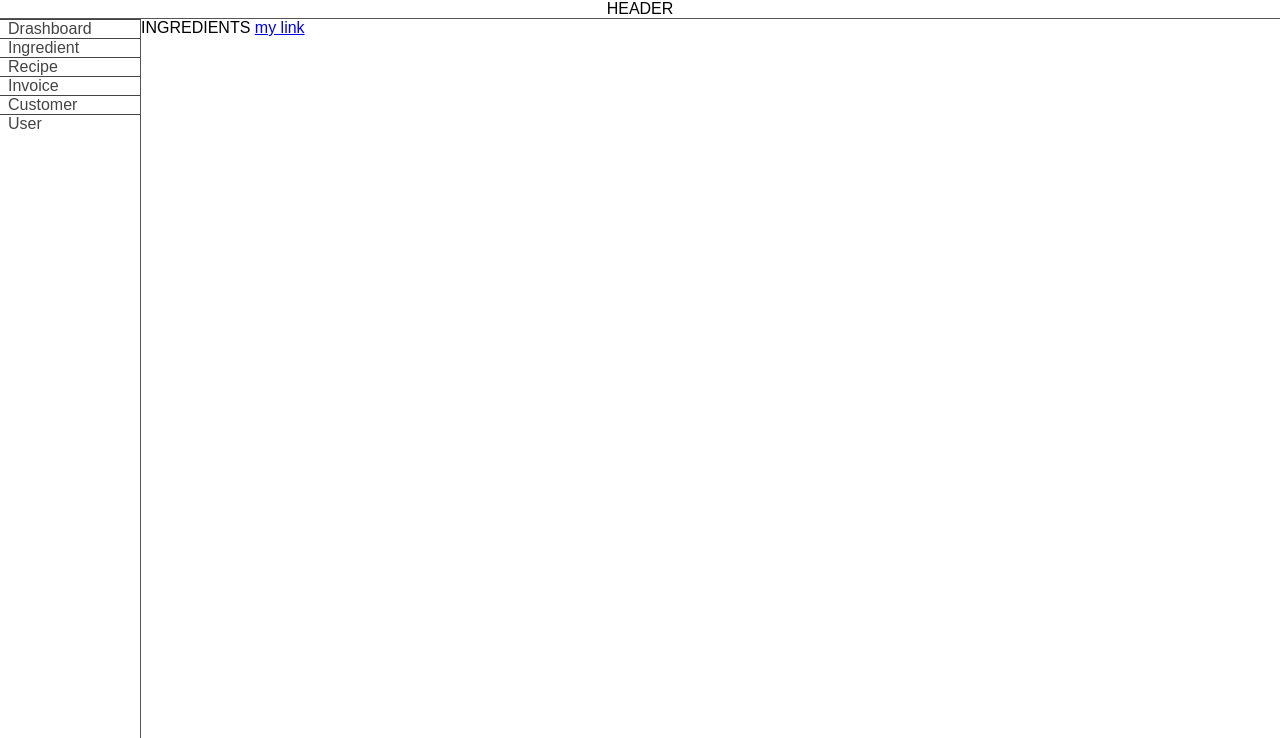
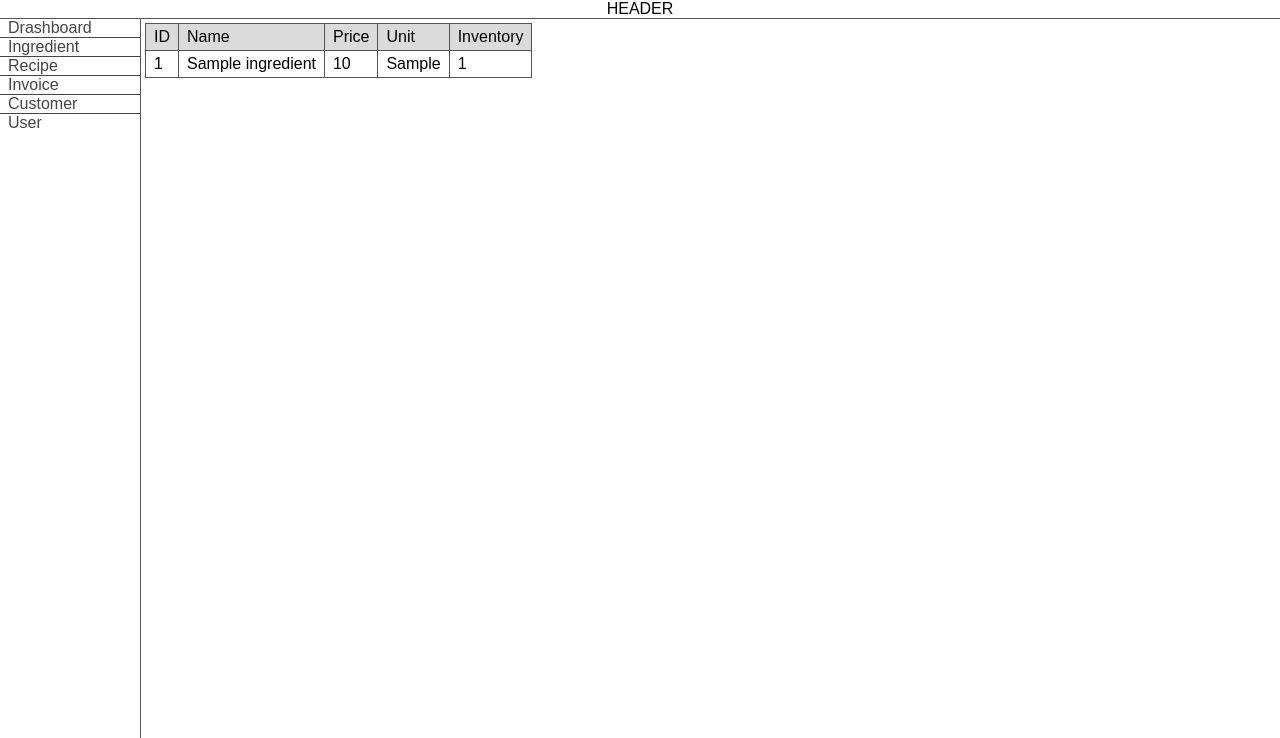
Before and after one commit to hauhovn/mvc-php, a PHP site: page /manager/ingredient in a window 1280 px wide. Shown: the top 738 px of the page. Run offline with PHP 8.4, Linux system fonts and the light colour scheme; tables that the repository leaves empty hold one stand-in row (values such as "Sample post"); some web fonts are replaced.

Commit message:
load ingredients table

```diff
--- /dev/null
+++ b/public/css/manager/ingredient.css
@@ -0,0 +1,17 @@
+body>main>section {
+    width: 100%;
+}
+
+#ing-table {
+    border-collapse: collapse;
+    margin: 4px;
+}
+
+#ing-table tr td {
+    border: 1px solid #555555;
+    padding: 4px 8px;
+}
+
+#ing-table thead tr td {
+    background-color: #dbdbdb;
+}
--- a/public/css/manager-nav.css
+++ b/public/css/manager/nav.css
@@ -1,23 +1,28 @@
 .nav ul li {
     list-style-type: none;
 }
+
 .nav a {
     text-decoration: none;
     color: #444444;
     padding: 4px 8px;
 }
+
 .nav ul {
     padding: 0;
     margin: 0;
 }
-.nav ul li {
+
+.nav ul li:not(:first-child) {
     border-top: 1px solid #444444;
     transition: 0.25s;
 }
+
 .nav ul li:hover {
     background-color: #444444;
 
 }
-.nav ul li:hover a{
+
+.nav ul li:hover a {
     color: #f4f4f4;
 }
--- a/src/controllers/manager/Ingredient.php
+++ b/src/controllers/manager/Ingredient.php
@@ -2,9 +2,17 @@
 class Ingredient extends Controller {
 
     function Welcome(){
+        $this->getAllIngrediet();
+    }
+
+    function getAllIngrediet(){
+        // Call model
+        $ingModel = $this->model('IngredientModel');
+        // Call view with data
         $this->view("manager-layout",[
             'title'=>'Ingredient',
-            'page'=>'ingredient'
+            'page'=>'ingredient',
+            'ingredientList'=>$ingModel->getAllIngredients()
         ]);
     }
 
--- a/src/models/IngredientModel.php
+++ b/src/models/IngredientModel.php
@@ -5,7 +5,7 @@ class IngredientModel extends DB {
     }
 
     public function getAllIngredients() {
-        $sql = "SELECT * FROM ingredients";
+        $sql = "SELECT id,name,price,unit,inventory FROM ingredients Where status >= 0";
         return $this->query($sql)->fetchAll();
     }
 
--- a/src/views/manager-layout.php
+++ b/src/views/manager-layout.php
@@ -4,10 +4,11 @@
     <meta charset="UTF-8">
     <meta name="viewport" content="width=device-width, initial-scale=1.0">
     <title><?php echo isset($data['title']) ? $data['title'].' - ':'' ?>Mananger</title>
-    <link rel="stylesheet" href="/public/css/manager.css">
-    <link rel="stylesheet" href="/public/css/manager-header.css">
-    <link rel="stylesheet" href="/public/css/manager-nav.css">
-    <link rel="stylesheet" href="/public/css/manager-footer.css">
+    <link rel="stylesheet" href="/public/css/manager/index.css">
+    <link rel="stylesheet" href="/public/css/manager/header.css">
+    <link rel="stylesheet" href="/public/css/manager/nav.css">
+    <link rel="stylesheet" href="/public/css/manager/footer.css">
+    <link rel="stylesheet" href="/public/css/manager/<?php echo isset($data['page'])?$data['page']:'index'?>.css">
 </head>
 <body>
         <!-- // Header -->
--- a/src/views/manager/ingredient.php
+++ b/src/views/manager/ingredient.php
@@ -1 +1,26 @@
-<main>INGREDIENTS  <a href="#">my link</a></main>
+<section>
+    <table id="ing-table">
+        <thead>
+            <td>ID</td>
+            <td>Name</td>
+            <td>Price</td>
+            <td>Unit</td>
+            <td>Inventory</td>
+        </thead>
+        <tbody>
+            <?php
+            $ingList = isset($data['ingredientList'])?$data['ingredientList']:[];
+            foreach($ingList as $ing){
+                $tr = "<tr>";
+            foreach($ing as $key=>$value){
+                // Hien cac key sau
+                // $tbHeadList = ['id','name','price','unit','inventory'];
+                // in_array($key,$tbHeadList)&&
+                $tr.="<td>".$value."</td>";
+            }
+            echo $tr.="</tr>";
+            }
+            ?>
+        </tbody>
+    </table>
+</section>
```
Also changed, not shown: src/core/DB copy.php (+0 -11 lines), public/css/manager/footer.css (added), public/css/manager/header.css (added), public/css/manager/index.css (renamed from public/css/manager.css).
